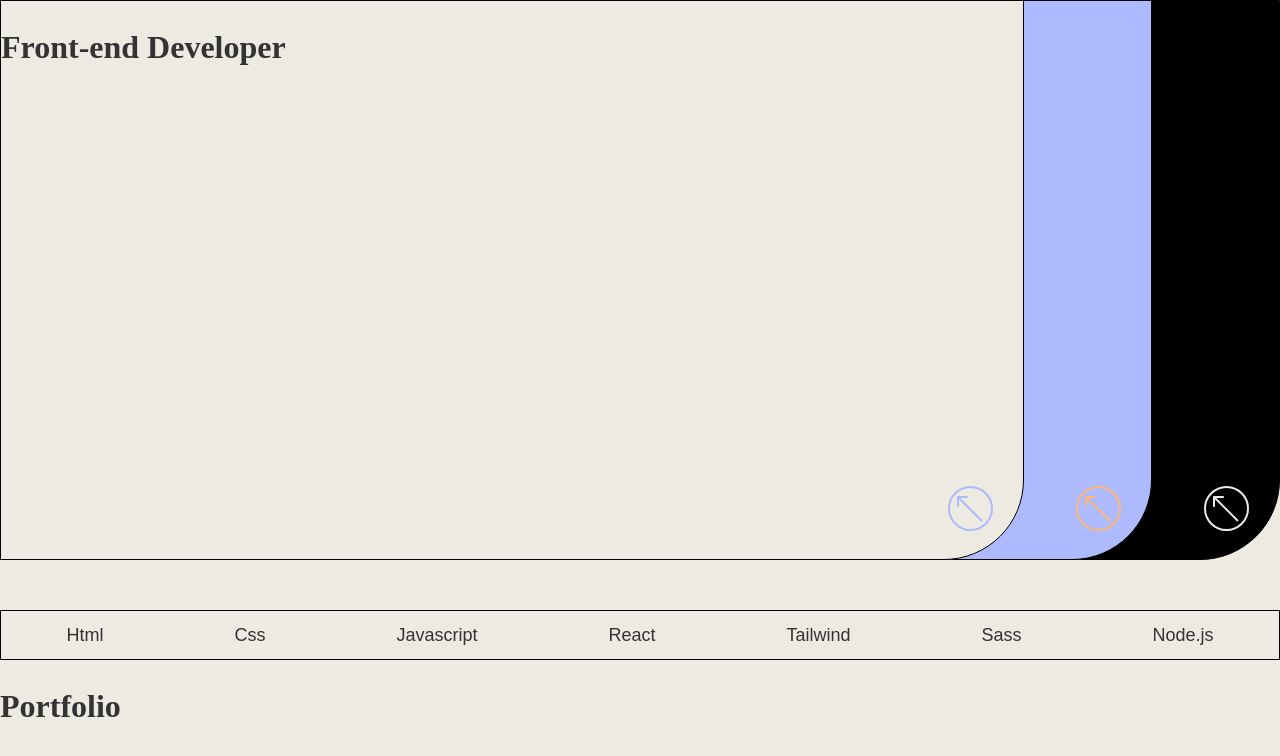
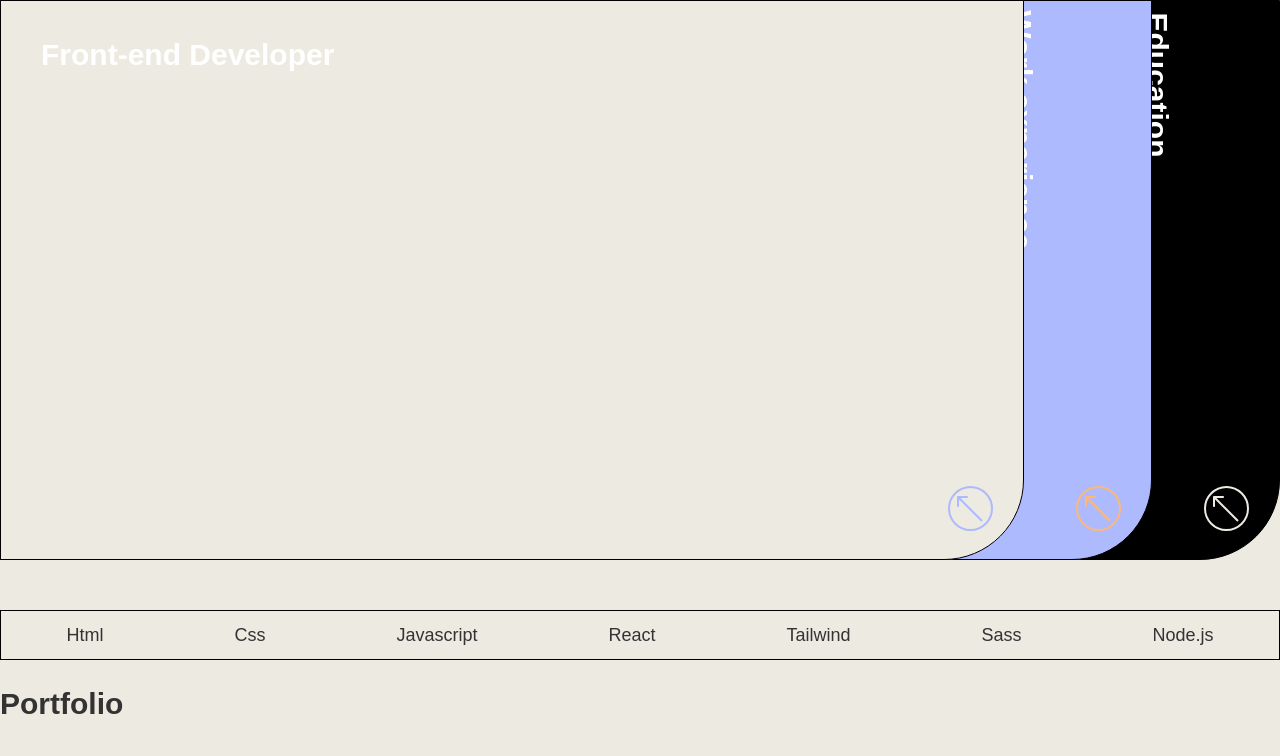
Before and after one commit to NoraGru/portfolio, a website: page index.html in a window 1280 px wide. Drawn offline with Linux system fonts and the light colour scheme.

Commit message:
ändra nav generella stilregler för bättre struktur

```diff
--- a/styles/main.css
+++ b/styles/main.css
@@ -22,25 +22,56 @@
   display: flex;
   overflow: hidden;
 }
+.nav .nav-content-container {
+  display: flex;
+}
+.nav .nav-content {
+  position: relative;
+  overflow: hidden;
+  width: 90vw;
+  padding-top: 20px;
+  padding-left: 60px;
+  margin-bottom: 50px;
+}
+
+.tab-content {
+  width: auto;
+  height: 100%;
+  display: flex;
+  align-items: center;
+}
+.tab-content h1 {
+  color: white;
+  position: absolute;
+}
 
 #nav-start {
   width: 80vw;
   background-color: rgb(237, 234, 226);
   z-index: 3;
-  transition: width 0.3s ease;
+  transition: width 0.4s ease;
 }
 #nav-start.compressed {
   width: 10vw;
+}
+#nav-start .tab-content h1 {
+  top: 10px;
+  left: 40px;
 }
 
 #nav-work-tab {
   width: 90vw;
   background-color: rgb(173, 186, 254);
   z-index: 2;
-  transition: width 0.3s ease;
+  transition: width 0.4s ease;
 }
 #nav-work-tab.compressed {
   width: 20vw;
+}
+#nav-work-tab .tab-content h1 {
+  rotate: 90deg;
+  top: 85px;
+  right: 10px;
 }
 
 #nav-education-tab {
@@ -48,31 +79,10 @@
   background-color: #000;
   z-index: 1;
 }
-
-.profile-intro {
-  position: relative;
-  overflow: hidden;
-  width: 60%;
-  padding-top: 20px;
-  padding-left: 60px;
-  margin-bottom: 50px;
-}
-.profile-intro__headline {
-  font-family: Arial, Helvetica, sans-serif;
-}
-.profile-intro__paragraf {
-  font-family: Arial;
-}
-
-.image-section {
-  width: 40%;
-  display: flex;
-}
-.image-section__profile-image {
-  margin-bottom: 80px;
-  margin-left: 80px;
-  width: 200px;
-  height: auto;
+#nav-education-tab .tab-content h1 {
+  rotate: 90deg;
+  top: 40px;
+  right: 50px;
 }
 
 .arrow-container {
@@ -83,11 +93,11 @@
 }
 .arrow-container__startTabArrow {
   transform: rotate(0deg);
-  transition: transform 0.3s ease;
+  transition: transform(3s ease);
 }
 .arrow-container__workTabArrow {
   transform: rotate(0deg);
-  transition: transform 0.3s ease;
+  transition: transform(3s ease);
 }
 
 .no-rotate {
@@ -106,6 +116,12 @@
   font-family: Arial;
 }
 
+.big-scoop-projekt {
+  display: flex;
+  height: auto;
+  width: 100%;
+}
+
 * {
   margin: 0;
   padding: 0;
@@ -119,6 +135,15 @@ body {
   background-color: rgb(237, 234, 226);
 }
 
+h1 {
+  font-size: 30px;
+  font-family: Arial;
+}
+
+p {
+  font-family: Arial;
+}
+
 .hidden {
   display: none;
 }
```
